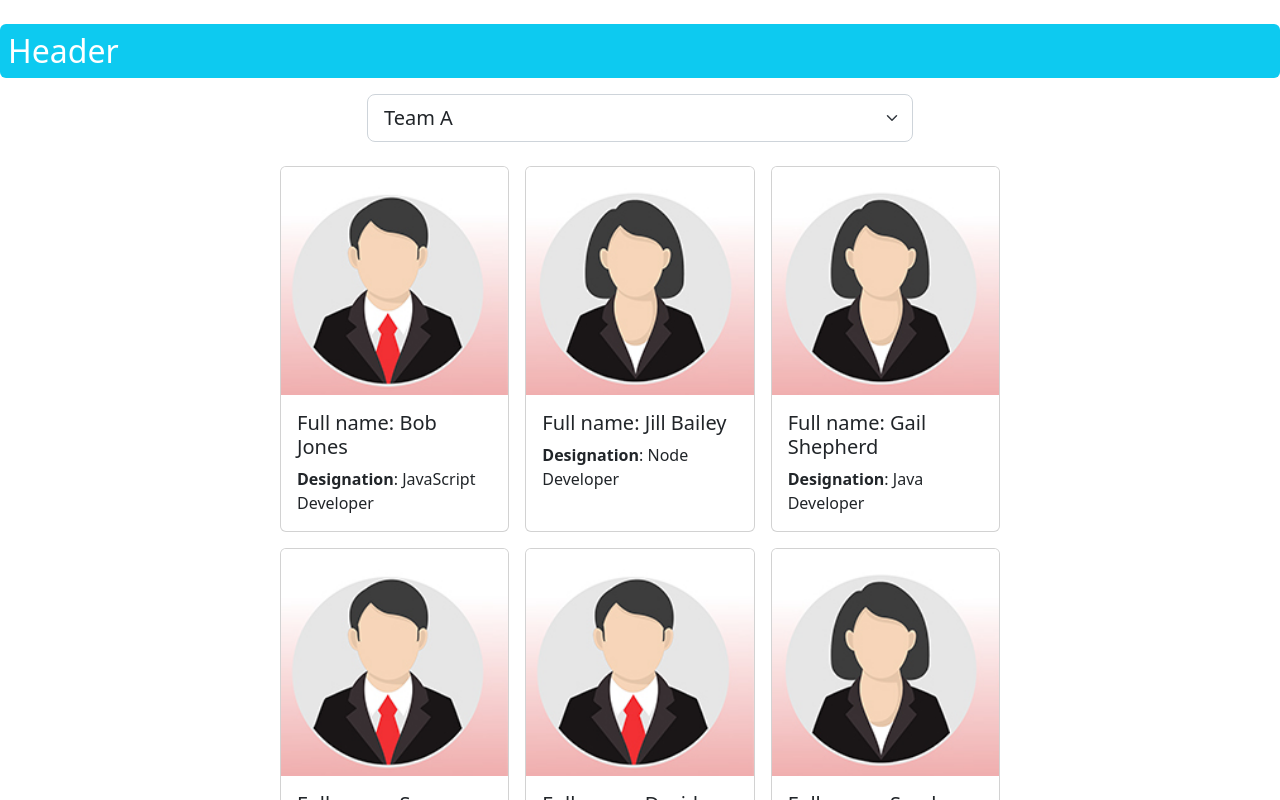
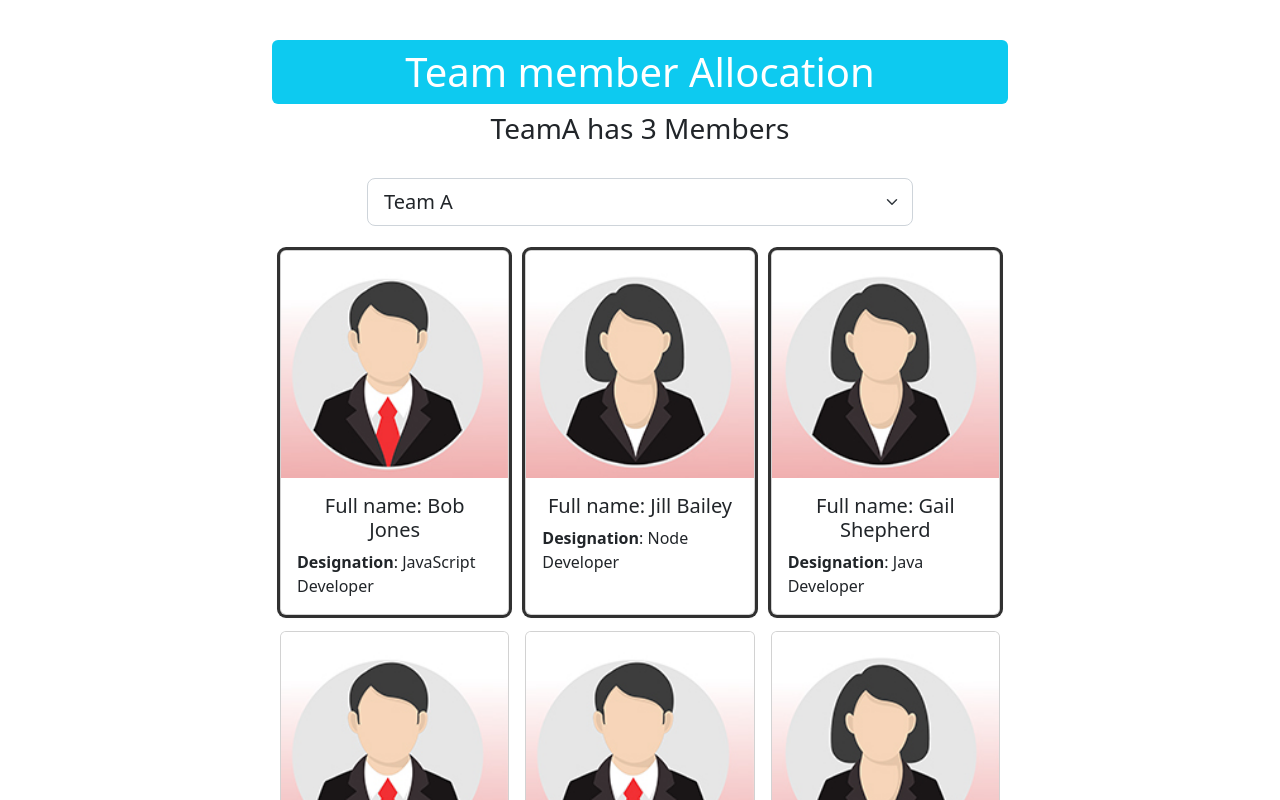
Before and after one commit to NicolasJamar/TeamMemberAllocation, a React (Vite) app: page / in a window 1280 px wide. Shown: the top 800 px of the page. Built offline with nearby package versions, Linux system fonts and the light colour scheme.

Commit message:
localstorage

```diff
--- a/src/App.css
+++ b/src/App.css
@@ -7,6 +7,10 @@ body {
   grid-template-columns: 1fr 1fr 1fr;
 }
 
-.stand-out {
+.standout {
   box-shadow: rgba(0,0,0,0.16) 0px 1px 4px, rgb(51,51,51) 0px 0px 0px 3px;
 }
+
+h1,h2,h3,h4,h5 {
+  text-align: center;
+}
--- a/src/App.jsx
+++ b/src/App.jsx
@@ -2,12 +2,122 @@ import './App.css';
 import Header from './Header';
 import Employees from './Employees';
 import Footer from './Footer';
+import { useState } from "react";
 
 export default function App() {
+  const [selectedTeam, setTeam] = useState("TeamA");
+  const [employees, setEmployees] = useState([
+    {
+      id: 1,
+      fullName: "Bob Jones",
+      designation: "JavaScript Developer",
+      gender: "male",
+      teamName: "TeamA"
+    },
+    {
+      id: 2,
+      fullName: "Jill Bailey",
+      designation: "Node Developer",
+      gender: "female",
+      teamName: "TeamA"
+    },
+    {
+      id: 3,
+      fullName: "Gail Shepherd",
+      designation: "Java Developer",
+      gender: "female",
+      teamName: "TeamA"
+    },
+    {
+      id: 4,
+      fullName: "Sam Reynolds",
+      designation: "React Developer",
+      gender: "male",
+      teamName: "TeamB"
+    },
+    {
+      id: 5,
+      fullName: "David Henry",
+      designation: "DotNet Developer",
+      gender: "male",
+      teamName: "TeamB"
+    },
+    {
+      id: 6,
+      fullName: "Sarah Blake",
+      designation: "SQL Server DBA",
+      gender: "female",
+      teamName: "TeamB"
+    },
+    {
+      id: 7,
+      fullName: "James Bennet",
+      designation: "Angular Developer",
+      gender: "male",
+      teamName: "TeamC"
+    },
+    {
+      id: 8,
+      fullName: "Jessica Faye",
+      designation: "API Developer",
+      gender: "female",
+      teamName: "TeamC"
+    },
+    {
+      id: 9,
+      fullName: "Lita Stone",
+      designation: "C++ Developer",
+      gender: "female",
+      teamName: "TeamC"
+    },
+    {
+      id: 10,
+      fullName: "Daniel Young",
+      designation: "Python Developer",
+      gender: "male",
+      teamName: "TeamD"
+    },
+    {
+      id: 11,
+      fullName: "Adrian Jacobs",
+      designation: "Vue Developer",
+      gender: "male",
+      teamName: "TeamD"
+    },
+    {
+      id: 12,
+      fullName: "Devin Monroe",
+      designation: "Graphic Designer",
+      gender: "male",
+      teamName: "TeamD"
+    }
+  ]);
+
+  const handleTeamSelectionChange = (event) => {
+    setTeam(event.target.value)
+  }
+
+  const handleEmployeeCardClick = (event) => {
+    const transformedEmployees = employees.map((employee) =>
+      employee.id === parseInt(event.currentTarget.id)
+      ?(employee.teamName === selectedTeam)
+        ?{...employee, teamName: ''}
+        :{...employee, teamName: selectedTeam}
+      :employee
+    );
+    setEmployees(transformedEmployees);
+  }
+
   return (
     <div>
-      <Header />
-      <Employees />
+      <Header selectedTeam={selectedTeam}
+              teamMemberCount={employees.filter( employee => employee.teamName === selectedTeam).length}
+      />
+      <Employees  employees={employees}
+                  selectedTeam={selectedTeam}
+                  handleTeamSelectionChange={handleTeamSelectionChange}
+                  handleEmployeeCardClick={handleEmployeeCardClick}
+      />
       <Footer />
     </div>
   )
--- a/src/Employees.jsx
+++ b/src/Employees.jsx
@@ -1,107 +1,10 @@
-import { useState } from "react";
+
 import femaleProfile from './images/femaleProfile.jpg';
 import maleProfile from './images/maleProfile.jpg';
 
 
-const Employees = () => {
-  const [selectedTeam, setTeam] = useState("TeamA");
-  const [employees, setEmployees] = useState([
-    {
-      id: 1,
-      fullName: "Bob Jones",
-      designation: "JavaScript Developer",
-      gender: "male",
-      teamName: "TeamA"
-    },
-    {
-      id: 2,
-      fullName: "Jill Bailey",
-      designation: "Node Developer",
-      gender: "female",
-      teamName: "TeamA"
-    },
-    {
-      id: 3,
-      fullName: "Gail Shepherd",
-      designation: "Java Developer",
-      gender: "female",
-      teamName: "TeamA"
-    },
-    {
-      id: 4,
-      fullName: "Sam Reynolds",
-      designation: "React Developer",
-      gender: "male",
-      teamName: "TeamB"
-    },
-    {
-      id: 5,
-      fullName: "David Henry",
-      designation: "DotNet Developer",
-      gender: "male",
-      teamName: "TeamB"
-    },
-    {
-      id: 6,
-      fullName: "Sarah Blake",
-      designation: "SQL Server DBA",
-      gender: "female",
-      teamName: "TeamB"
-    },
-    {
-      id: 7,
-      fullName: "James Bennet",
-      designation: "Angular Developer",
-      gender: "male",
-      teamName: "TeamC"
-    },
-    {
-      id: 8,
-      fullName: "Jessica Faye",
-      designation: "API Developer",
-      gender: "female",
-      teamName: "TeamC"
-    },
-    {
-      id: 9,
-      fullName: "Lita Stone",
-      designation: "C++ Developer",
-      gender: "female",
-      teamName: "TeamC"
-    },
-    {
-      id: 10,
-      fullName: "Daniel Young",
-      designation: "Python Developer",
-      gender: "male",
-      teamName: "TeamD"
-    },
-    {
-      id: 11,
-      fullName: "Adrian Jacobs",
-      designation: "Vue Developer",
-      gender: "male",
-      teamName: "TeamD"
-    },
-    {
-      id: 12,
-      fullName: "Devin Monroe",
-      designation: "Graphic Designer",
-      gender: "male",
-      teamName: "TeamD"
-    }
-  ]);
+const Employees = ({employees, selectedTeam, handleTeamSelectionChange, handleEmployeeCardClick}) => {
 
-  const handleTeamSelectionChange = (event) => {
-    setTeam(event.target.value)
-  }
-
-  const handleEmployeeCardClick = (event) => {
-    const transformedEmployees = employees.map((employee) => employee.id === parseInt(event.currentTarget.id)       ?(employee.teamName === selectedTeam)?{...employee, teamName: ''}:{...employee, teamName: selectedTeam}
-      :employee
-    );
-    setEmployees(transformedEmployees);
-  }
 
   return(
     <main className="container">
--- a/src/Footer.jsx
+++ b/src/Footer.jsx
@@ -1,8 +1,14 @@
 const Footer = () => {
+
+  let today = new Date();
 
   return(
     <footer>
-      <h2>Footer</h2>
+      <div className="row justify-content-center mt-3 mb-4">
+        <div className="col-8">
+          <h5>Team Member Allocation App - {today.getFullYear()}</h5>
+        </div>
+      </div>
     </footer>
   )
 }
--- a/src/Header.jsx
+++ b/src/Header.jsx
@@ -1,8 +1,13 @@
-const Header = () => {
+const Header = ({selectedTeam, teamMemberCount}) => {
 
   return(
-    <header>
-      <h2 className="mt-4 p-2 bg-info text-white rounded">Header</h2>
+    <header className="container">
+      <div className="row justify-content-center mt-3 mb-4">
+        <div className="col-8">
+          <h1 className="mt-4 p-2 bg-info text-white rounded">Team member Allocation</h1>
+          <h3>{selectedTeam} has {teamMemberCount} Members</h3>
+        </div>
+      </div>
     </header>
   )
 }
```
